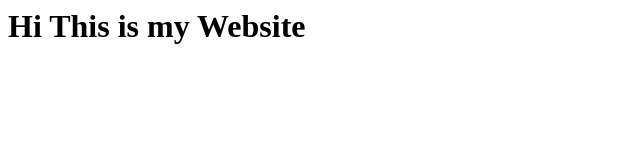
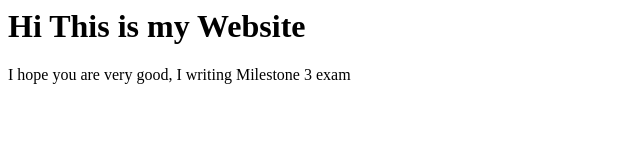
Before and after one commit to AshishMahobia11/static-website, a plain HTML site: page index.html in a window 1280 px wide. Shown: the whole page, without its empty margins (0-640 px from the left). Drawn offline with Linux system fonts and the light colour scheme.

Commit message:
Update index.html

```diff
--- a/index.html
+++ b/index.html
@@ -1 +1,2 @@
 <h1>Hi This is my Website</h1>
+<p> I hope you are very good, I writing Milestone 3 exam </p>
```
